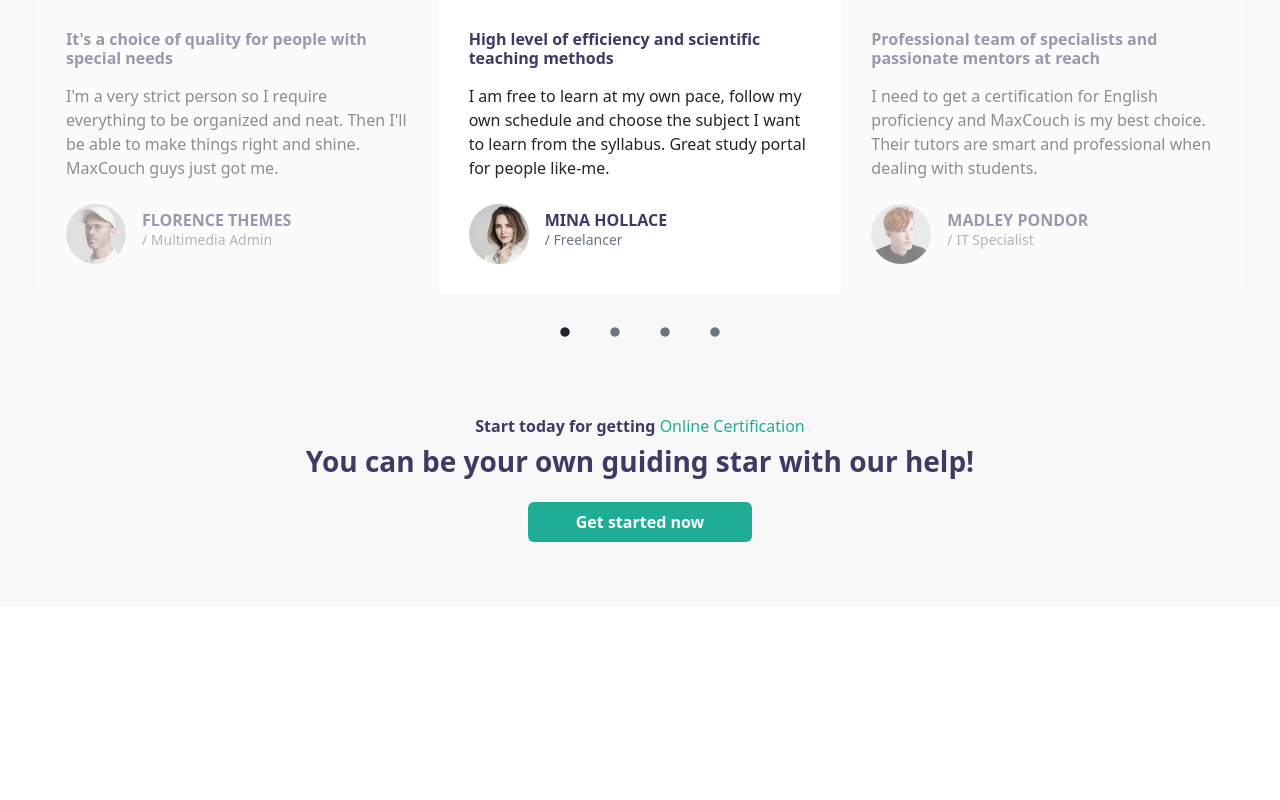
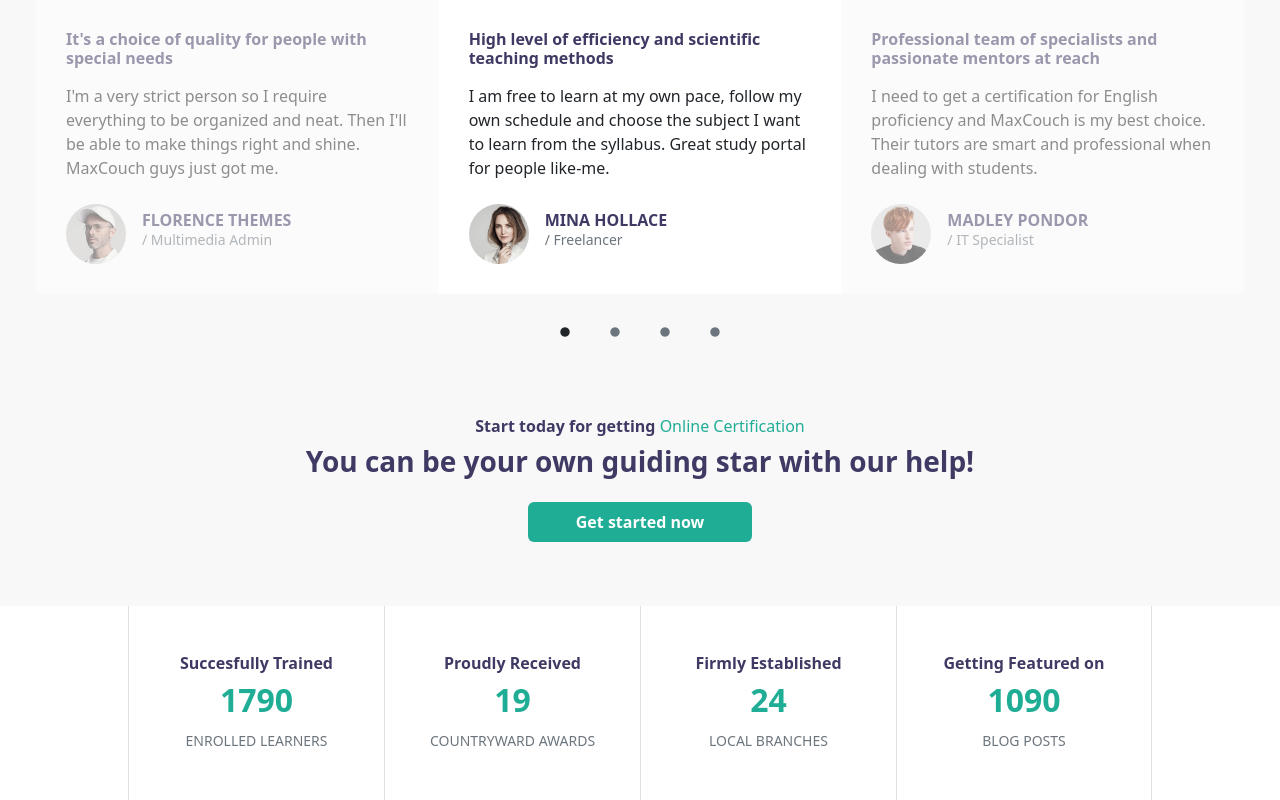
Before and after one commit to janeloraineflores/proj-html-vuejs, a Vue app: page / in a window 1280 px wide. Shown: the part 2759-3559 px from the top of the page. Before the commit the page ends 3365 px from the top, so only its background shows below. Built offline with nearby package versions, Linux system fonts and the light colour scheme.

Commit message:
Aggiunto fourth section main

```diff
--- a/src/components/MainComponent.vue
+++ b/src/components/MainComponent.vue
@@ -427,6 +427,61 @@
 
         </section>
 
+        <!-- fourth section main -->
+        <section class="fourth-section-main">
+            <div class="my-container">
+                <div class="row">
+                    <div class="col-3 text-center border-start py-5">
+                        <h6 class="fw-bold">
+                            Succesfully Trained
+                        </h6>
+                        <h2 class="fw-bold my-2">
+                            1790
+                        </h2>
+                        <small class="text-uppercase text-secondary">
+                            Enrolled Learners
+                        </small>
+                    </div>
+
+                    <div class="col-3 text-center border-start py-5">
+                        <h6 class="fw-bold">
+                            Proudly Received
+                        </h6>
+                        <h2 class="fw-bold my-2">
+                            19
+                        </h2>
+                        <small class="text-uppercase text-secondary">
+                            Countryward Awards
+                        </small>
+                    </div>
+
+                    <div class="col-3 text-center border-start py-5">
+                        <h6 class="fw-bold">
+                            Firmly Established
+                        </h6>
+                        <h2 class="fw-bold my-2">
+                            24
+                        </h2>
+                        <small class="text-uppercase text-secondary">
+                            Local Branches
+                        </small>
+                    </div>
+
+                    <div class="col-3 text-center border-start border-end py-5">
+                        <h6 class="fw-bold">
+                            Getting Featured on
+                        </h6>
+                        <h2 class="fw-bold my-2">
+                            1090
+                        </h2>
+                        <small class="text-uppercase text-secondary">
+                            Blog Posts
+                        </small>
+                    </div>
+                </div>
+            </div>
+        </section>
+
     </main>
 </template>
 
@@ -524,4 +579,10 @@
             font-size: 50px;
         }
     }
+
+    .fourth-section-main {
+        h2 {
+            color: #20ad96;
+        }
+    }
 </style>
```
